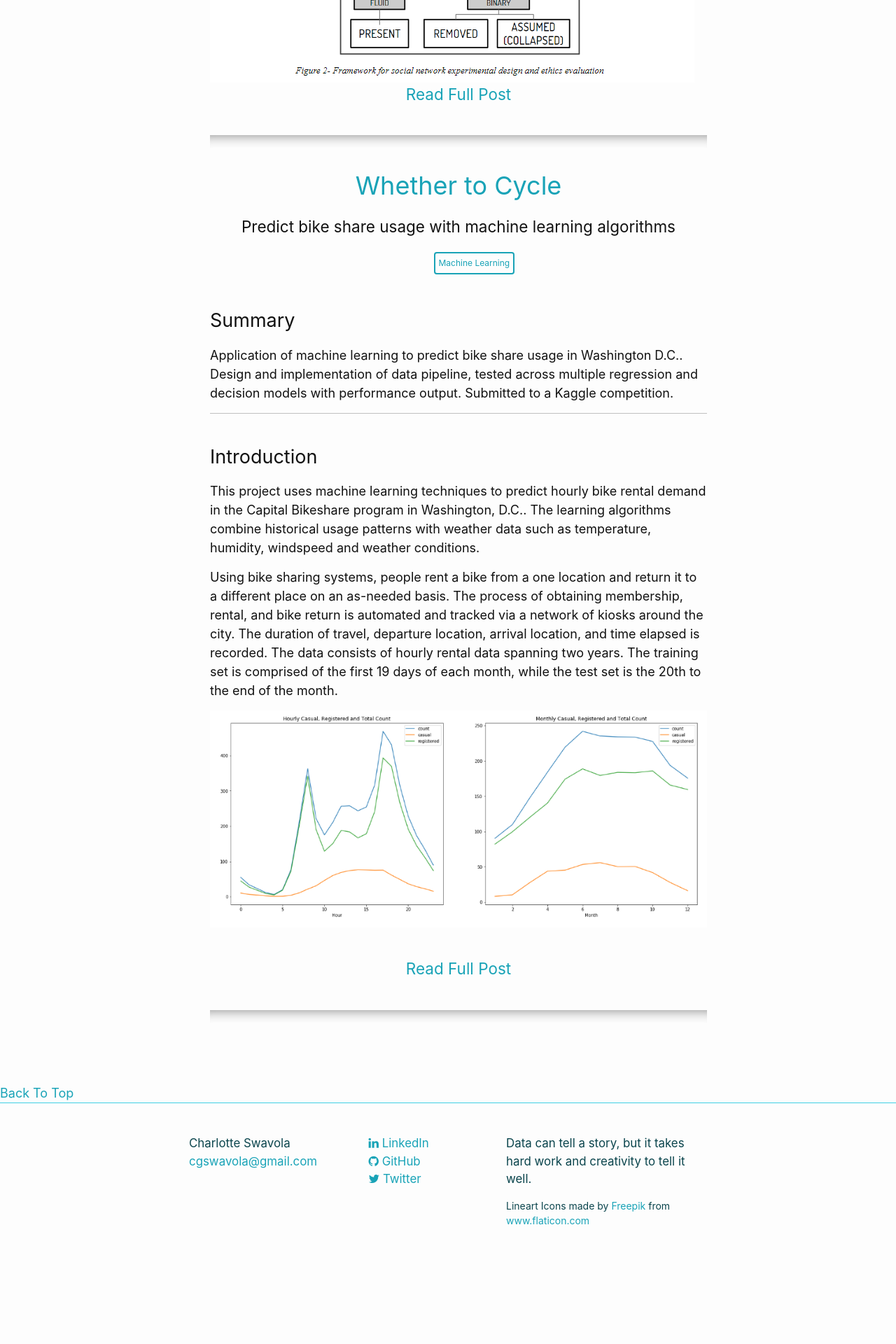
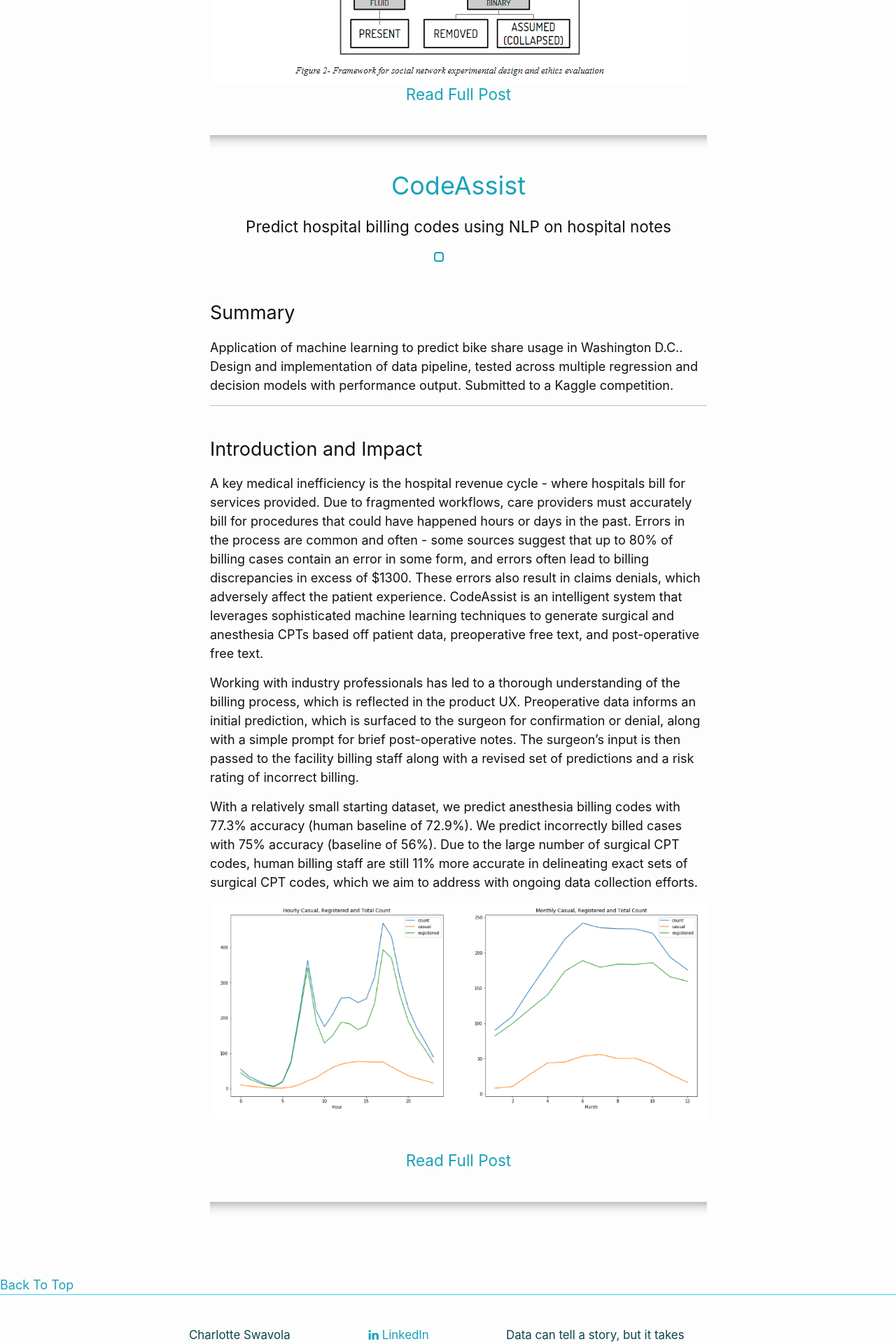
Before and after one commit to cswavola/cswavola.github.io, a Jekyll site: the page built from index.md, in a window 1280 px wide. Shown: the part 3170-5090 px from the top of the page at 70% size. Built offline with Jekyll 4.4.1, drawn with Linux system fonts in a browser that asks for light colours; nearby versions of some CDN libraries; before the commit the page ends 4984 px from its top, so only the background shows below that.

Commit message:
add CodeAssist

```diff
--- a/_includes/head.html
+++ b/_includes/head.html
@@ -3,7 +3,12 @@
   <meta http-equiv="X-UA-Compatible" content="IE=edge">
   <meta name="viewport" content="width=device-width, initial-scale=1">
   {%- seo -%}
+  {%- if page.title != "CodeAssist" -%}
   <link rel="stylesheet" href="{{ "/assets/main.css" | relative_url }}">
+  {%- endif -%}
+  {%- if page.title == "CodeAssist" -%}
+  <link rel="stylesheet" href="{{ "/assets/main.css"  }}">
+  {%- endif -%}
   {%- feed_meta -%}
   {%- if jekyll.environment == 'production' and site.google_analytics -%}
     {%- include google-analytics.html -%}
--- a/_includes/header.html
+++ b/_includes/header.html
@@ -3,7 +3,9 @@
   <div class="wrapper">
     {%- assign default_paths = site.pages | map: "path" -%}
     {%- assign page_paths = site.header_pages | default: default_paths -%}
+    {%- if page.title != "CodeAssist" -%}
     <a class="site-title" rel="author" href="{{ "/" | relative_url }}" >{{ site.title | escape }}</a>
+    {%- endif -%}
 
     {%- if page_paths -%}
       <nav class="site-nav">
@@ -16,6 +18,7 @@
           </span>
         </label>
 
+        {%- if page.title != "CodeAssist" -%}
         <div class="trigger">
           {%- for path in page_paths -%}
             {%- assign my_page = site.pages | where: "path", path | first -%}
@@ -25,6 +28,7 @@
           {%- endfor -%}
           <a class="page-link" href="{{site.baseurl}}/assets/CSwavola.Resume.pdf">Resume</a>
         </div>
+        {%- endif -%}
       </nav>
     {%- endif -%}
   </div>
--- a/_layouts/default.html
+++ b/_layouts/default.html
@@ -1,11 +1,15 @@
 <!DOCTYPE html>
 <html lang="{{ page.lang | default: site.lang | default: "en" }}">
-
-  {%- include head.html -%}
+    {%- include head.html -%}
 
   <body>
+    {% if page.title != "test" %}
+      {%- include header.html -%}
+    {% endif %}
+    {% if page.permalink == '/test/' %}
+    {% endif %}
 
-    {%- include header.html -%}
+
 
     <main class="page-content" aria-label="Content">
       <div class="wrapper">
@@ -33,8 +37,9 @@
         {{ content }}
       </div>
     </main>
-
+    {% if page.permalink != '/test/' %}
     {%- include footer.html -%}
+    {% endif %}
 
   </body>
 
--- a/_sass/minima/_base.scss
+++ b/_sass/minima/_base.scss
@@ -59,6 +59,18 @@ img {
   vertical-align: middle;
 }
 
+textarea.hidden{
+  display:none
+}
+
+form.hidden{
+  display:none
+}
+
+
+table.hidden{
+  display:none
+}
 
 
 /**
--- a/about.md
+++ b/about.md
@@ -1,7 +1,170 @@
 ---
 layout: default
-permalink: /about/
+permalink: /test/
 menu: main
 ---
 
-Placeholder page.
+
+<script>
+function validateForm() {
+  var x = document.forms["myForm"]["fname"].value;
+  if (x == "") {
+    alert("Name must be filled out");
+    return false;
+  }
+}
+</script>
+
+<script>
+function loadJSON (callback) {
+
+    var xobj = new XMLHttpRequest();
+    xobj.overrideMimeType("application/json");
+    xobj.open('GET', ({{site.baseurl}}/assets/test.json), true); // Replace 'my_data' with the path to your file
+    xobj.onreadystatechange = function () {
+        if (xobj.readyState == 4 && xobj.status == "200") {
+            // Required use of an anonymous callback as .open will NOT return a value but simply returns undefined in asynchronous mode
+            callback(xobj.responseText);
+        }
+    };
+    xobj.send(null);
+}
+</script>
+
+### Demographics (pre populated)
+
+
+<div class="form-inline">
+  <label class="col-md-4 control-label" >Last Name</label>
+    <div class="col-md-4 inputGroupContainer-inline">
+    <div class="input-inline">
+  <span class="input-group-addon"><i class="glyphicon glyphicon-user"></i></span>
+  <input id="last_name" name="last_name" placeholder="Last Name" class="form-control"  type="text">
+    </div>
+  </div>
+  <label class="col-md-4 control-label">First Name</label>
+  <div class="col-md-4 inputGroupContainer">
+  <div class="input-inline">
+  <input readonly id="first_name" name="first_name" placeholder="First Name" class="form-inline"  type="text">
+    </div>
+  </div>
+<a href="#" onClick="fillFromJson(); return false;" >Populate</a>
+
+
+<div class="form-inline">
+  <label class="col-md-4 control-label">Gender</label>
+  <div class="col-md-4 inputGroupContainer">
+    <div class="input-group">
+     <span class="input-group-addon"><i class="glyphicon glyphicon-calendar"></i></span>
+    <input readonly id="gender" name="gender" placeholder="Gender" class="form-control"  type="number">
+    </div>
+  </div>
+</div>
+
+<!-- Text input-->
+      <div class="form-inline">
+ <label class="col-md-4 control-label">Age</label>
+   <div class="col-md-4 inputGroupContainer">
+   <div class="input-group">
+   <input readonly id="age" name="age" placeholder="Age" class="form-control"  type="number">
+   </div>
+ </div>
+</div>
+
+<div class="form-inline">
+<label class="col-md-4 control-label">PreOp</label>
+  <div class="col-md-4 inputGroupContainer">
+    <div class="input-group">
+    <textarea readonly rows="4" cols="50"  id="preop" name="preop" placeholder="PreOp Notes" class="form-control"  type="number"></textarea>
+    </div>
+  </div>
+</div>
+
+
+<script>
+function showField() {
+  var x = document.getElementById("PostOpForm");
+  if (x.style.display === "none") {
+    x.style.display = "block";
+  } else {
+    x.style.display = "none";
+  }
+}
+</script>
+
+<hr>
+<br>
+<button onclick="showField()">Enter PostOp Notes</button>
+
+<form class="hidden" name="PostOpForm" id="PostOpForm" action="/action_page.php" method="post"  overflow-y: scroll type="hidden">
+<textarea rows="4" cols="50" name = "PreOp" overflow-y: scroll >
+"This is where the surgeon would write"
+</textarea><br>
+</form>
+
+
+<button type="button" onclick="showTable()">Generate Codes</button>
+<script>
+function showTable() {
+  var x = document.getElementById("resultsTable");
+  if (x.style.display === "none") {
+    x.style.display = "block";
+  } else {
+    x.style.display = "none";
+  }
+}
+</script>
+<script>
+function addRow() {
+  var x = document.getElementById("resultsTable");
+  var newRow   = tableRef.insertRow(tableRef.rows.length);
+}
+</script>
+
+<table style="width:100%" id="resultsTable" class="hidden">
+  <tr>
+    <th></th>
+    <th>ICD9 No.</th>
+    <th>Description</th>
+  </tr>
+  <tr>
+    <td><input type="checkbox" name="code1" value="Code1"></td>
+    <td>10021</td>
+    <td> Fine needle aspiration; without imaging guidance</td>
+  </tr>
+  <tr>
+    <td><input type="checkbox" name="code1" value="Code1"></td>
+    <td>10022</td>
+    <td>Fine needle aspiration; with imaging guidance</td>
+  </tr>
+  <tr>
+    <td><button type="button" onclick="addRow()">Check</button></td>
+    <td><textarea rows="1" cols="10" name = "fname" ></textarea></td>
+    <td>*to be populated*</td>
+  </tr>
+</table>
+
+
+
+-----------------
+<script>
+var myObj, myJSON, text, obj;
+
+// Storing data:
+myObj = { name: fname, gender: fgender, height: "fheight" };
+myJSON = JSON.stringify(myObj);
+localStorage.setItem("testJSON", myJSON);
+
+// Retrieving data:
+text = localStorage.getItem("testJSON");
+obj = JSON.parse(text);
+document.getElementById("demo").innerHTML = obj.name;
+</script>
+
+
+<script>
+function myFunction() {
+ document.getElementById("demo").innerHTML = "Code Num XXXXX";
+}
+</script>
+<br>
--- /dev/null
+++ b/my_collections/_projects/BillingCodes.md
@@ -0,0 +1,94 @@
+---
+layout: page
+title:  "CodeAssist"
+description: Predict hospital billing codes using NLP on hospital notes
+date:   2017-12-10 17:49:38 +0100
+category: #NLP
+language: #Python
+links_as: buttons
+permalink: /_projects/codeassist
+excerpt_separator: <!--more-->
+image: false
+rank: 5
+
+---
+<div id="nav" class="clearfix">
+<a href="#1">Introduction and Impact</a>
+<a href="#2">Pre-model Processing</a>
+<a href="#3">Code Prediction</a>
+<a href="#4">Risk Prediction</a>
+</div>
+<br>
+<h1>Summary</h1>
+Application of machine learning to predict bike share usage in Washington D.C.. Design and implementation of data pipeline, tested across multiple regression and decision models with performance output. Submitted to a Kaggle competition.
+<br>
+
+
+<hr class="style-thin">
+
+<br>
+<h1><a name="1"></a>Introduction and Impact</h1>
+
+A key medical inefficiency is the hospital revenue cycle - where hospitals bill for services provided. Due to fragmented workflows, care providers must accurately bill for procedures that could have happened hours or days in the past. Errors in the process are common and often - some sources suggest that up to 80% of billing cases contain an error in some form, and errors often lead to billing discrepancies in excess of $1300. These errors also result in claims denials, which adversely affect the patient experience. CodeAssist is an intelligent system that leverages sophisticated machine learning techniques to generate surgical and anesthesia CPTs based off patient data, preoperative free text, and post-operative free text.
+
+Working with industry professionals has led to a thorough understanding of the billing process, which is reflected in the product UX. Preoperative data informs an initial prediction, which is surfaced to the surgeon for confirmation or denial, along with a simple prompt for brief post-operative notes. The surgeon’s input is then passed to the facility billing staff along with a revised set of predictions and a risk rating of incorrect billing.
+
+With a relatively small starting dataset, we predict anesthesia billing codes with 77.3% accuracy (human baseline of 72.9%). We predict incorrectly billed cases with 75% accuracy (baseline of 56%). Due to the large number of surgical CPT codes, human billing staff are still 11% more accurate in delineating exact sets of surgical CPT codes, which we aim to address with ongoing data collection efforts.
+
+<img src="/assets/images/EDA_count.PNG" alt="drawing" />
+<br><br>
+<!--more-->
+
+<h1><a name="2"></a>EDA and Pipeline</h1>
+The data consists of hourly rental data spanning two years. The training set is comprised of the first 19 days of each month, while the test set is the 20th to the end of the month.
+The features include:
+- a datetime stamp for bike sharing event
+- numeric values to categorize holidays, work days, seasons (1-4) and weather conditions (1-4)
+- numeric values to quantify the temperature, actual temperature, humidity and windspeed. These quantity values are fairly normally distributed with different means.
+The predictors include a total hourly count of bike sharing events, also split into two separate counts for registered and casual users.
+<br>
+![EDA_features]({{ "/assets/images/EDA_features.PNG"  }})
+<br>
+
+For processing purposes, the features were transformed as such:
+- Datetime feature creation - transformed the timestamp into individual variables for hour, day, month and year
+- Categorical datatype - the data set included 4 integer variables which were converted into categorical data type: Season, holiday, workingday, weather
+- Numeric scaling - the measurement values for temperature, humidity and windspeed were scaled to normalized z-scores
+
+Additionally, the training set was split to include a dev set. Models were tested using casual and registered output variables as well as the total count in the training and dev sets.
+
+<br><br>
+<h1><a name="3"></a>Models</h1>
+
+#### Linear Regression and Regularization
+A number of models were tested using both versions of the output variables and various levels of regularization. The output variables were further transformed to use the log(y) of the rental events. The output transformation improved overall performance, but regularization over the log(y) linear regression model didn't effectively reduce the complexity of the model, as penalizing the size of the coefficients is less effective when the coefficients are already small from using the log(y) transform. In each case the regularization strength selected by cross validation was small.
+
+![lr_log_reg]({{ "/assets/images/Linreg_reg.PNG"  }})
+<br><br>
+#### Classification Models
+Classification models combine regression and classification, building a model by learning simple decision rules. For this project, the simplest classification model, Decision Tree, performed better than linear regression due to some binned categorical features (weekday y/n). It may have benefited from further bins. i.e. rain, yes/no, temp above a certain marker, etc.., but regardless it returns a class, primarily. This class may have been "good day (weather) vs bad day" or "good day (weekend) vs bad day". This is when the casual/registered split becomes more powerful, as it enables the DT to focus on the weather and the day of the week as separate categories, whereas in the count metric they send mixed signals, and weekdays/rush hour may have as much total traffic as weekends. Furthermore the regressor can better evaluate conditions that make the casual user less likely to participate, while the registered user remains unaffected. Separating casual/registered already chooses an attribute, which benefitted the simple model but actually hurt performance of more complex models.
+
+The overall performance improved from Decision Tree to Random Forest to Gradient Boost regression. Predictably, the ensemble method based on the performance of multiple trees worked better than a single tree. The gradient boost iterative gradient descent approach was more effective than the random forest averaging.
+
+![lr_log_reg]({{ "/assets/images/models_DTRFGB.PNG"  }})
+<br><br>
+#### Classification Model Explanations
+
+Decision trees build a model by learning simple decision rules. The regressor works similarly to the classifier using numeric values. If a tree becomes overly complex there is a risk of overfitting. The max_depth controls the maximum depth of the tree and min_samples_split controls the minimum number of samples required to split an internal node. Cross validation experiments were performed to obtain parameter values which balance the complexity of the tree against overfitting.
+
+A random forest fits a number of decision trees on sub-samples of the dataset and uses averaging to improve predictive accuracy and control over-fitting.  For this test set, the weather tends to be a stronger factor than the actual date, so overfitting to just weather features would lose the flexibility of seasonal data. This forest used 100 trees (estimators)- though more could be added for larger computing environments. The model could use the full number of features in each subset, as recommended for regression problems. Again, cross validation experiments were performed to obtain parameter values and prevent overfitting.
+
+Gradient boosted training function builds up stage wise using the decision tree model, but refines it by combining multiple weak decision trees and an optimised residual function. This way it minimizes the residual error across multiple decision trees, but still uses them as a baseline model. The optimization of the residual may be more effective for classification problems instead of regression, however it still strengthens the decision tree algorithm overall. The model was tested using the same number of estimators for consistency and performance evaluation, with the same methods to prevent overfitting.
+
+<br><br>
+<h1><a name="4"></a>Conclusion</h1>
+
+Each model was tested internally using the dev set before submitting to the Kaggle competition. Interestingly, the internal RMSLE values showed that the models with the casual/reg split performed better, however this was not reflected by the Kaggle score. This may indicate overfitting, as in some registered users behave more as casual riders, and vice versa. The Gradient Boost total count model received best Kaggle score, landing in the top 25% of entries.
+
+### Further Work: Potential features and transformations
+
+Other models could potentially benefit from the "duration of ride" variable, which was not included in this dataset but is captured by the kiosks. It may be a helpful indicator as riders may take into account the length of the trip and weather conditions when deciding whether to use a bike. If there are hourly trends in duration or differences between casual/registered durations this could help with prediction.
+
+Of the provided features, further investigation of absolute temperature versus altered-temperature, impact of dates against seasons, and transformations of the hourly variable (i.e. distance from rush hour) may have benefitted each of the models.
+
+Additionally, there could be more control within the classification models by assigning a "good day" bin either manually or using KNN. However, this was likely wrapped in to the decision tree classifications already and would increase the cost of implementation.
```
Also changed, not shown: assets/test.json (added, +10 -0 lines), 2 other files.
